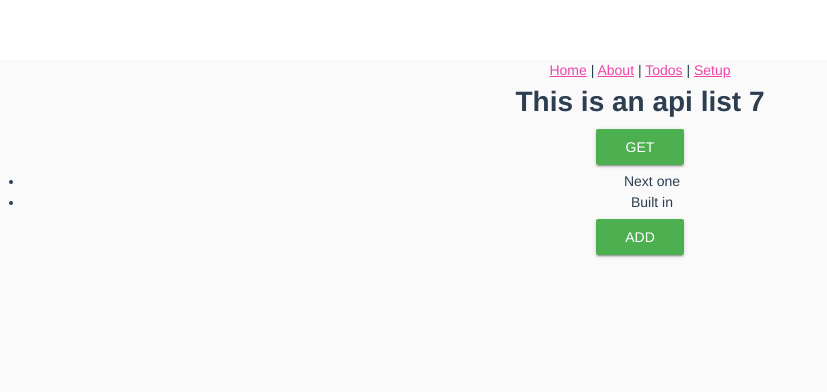
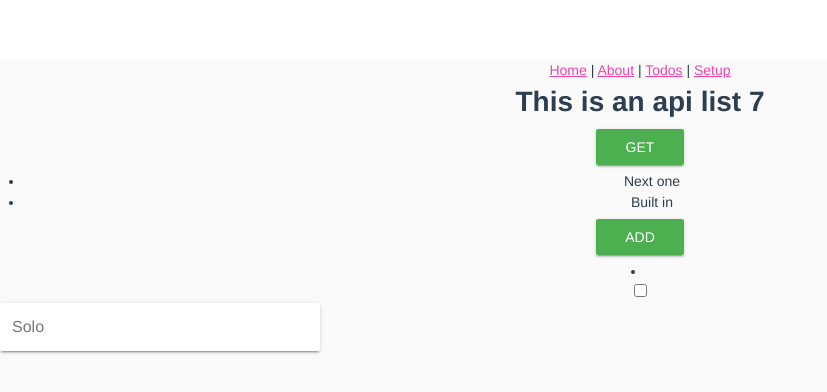
Before and after one commit to happyt/vue3test, a Vue app: page /todos in a window 1280 px wide. Shown: the top 392 px of the page, without its empty margins (0-827 px from the left). Built offline with nearby package versions, Linux system fonts and the light colour scheme.

Commit message:
todo item needed

```diff
--- /dev/null
+++ b/src/components/TodoItem.vue
@@ -0,0 +1,21 @@
+<template>
+  <li class="todo">
+    <div class="view">
+      <input class="toggle"
+        type="checkbox">
+      <button class="destroy"></button>
+    </div>
+    <v-flex xs12 sm6 md3>
+      <v-text-field
+        label="Solo"
+        solo
+        ></v-text-field>
+      </v-flex>
+  </li>
+</template>
+
+<script>
+export default {
+  name: 'TodoItem'
+}
+</script>
--- a/src/store.js
+++ b/src/store.js
@@ -93,6 +93,7 @@ export default new Vuex.Store({
     addTodo ({ commit, state }) {
       if (!state.newTodo) {
         // do not add empty todos
+        console.log('empty todo')
         return
       }
       const todo = {
--- a/src/views/Todos.vue
+++ b/src/views/Todos.vue
@@ -12,14 +12,20 @@
       </li>
     </ul>
     <v-btn color="success" @click="addTodo">ADD</v-btn>
+    <TodoItem msg="Welcome"/>
      </div>
 </template>
 
 <script>
+import TodoItem from '@/components/TodoItem.vue'
+
 // @ is an alias to /src
 
 export default {
   name: 'todos',
+  components: {
+    TodoItem
+  },
   computed: {
     loading () {
       return this.$store.state.loading
@@ -36,7 +42,6 @@ export default {
       this.$store.dispatch('loadTodos')
     },
     addTodo () {
-
       this.$store.dispatch('addTodo')
     }
   }
```
